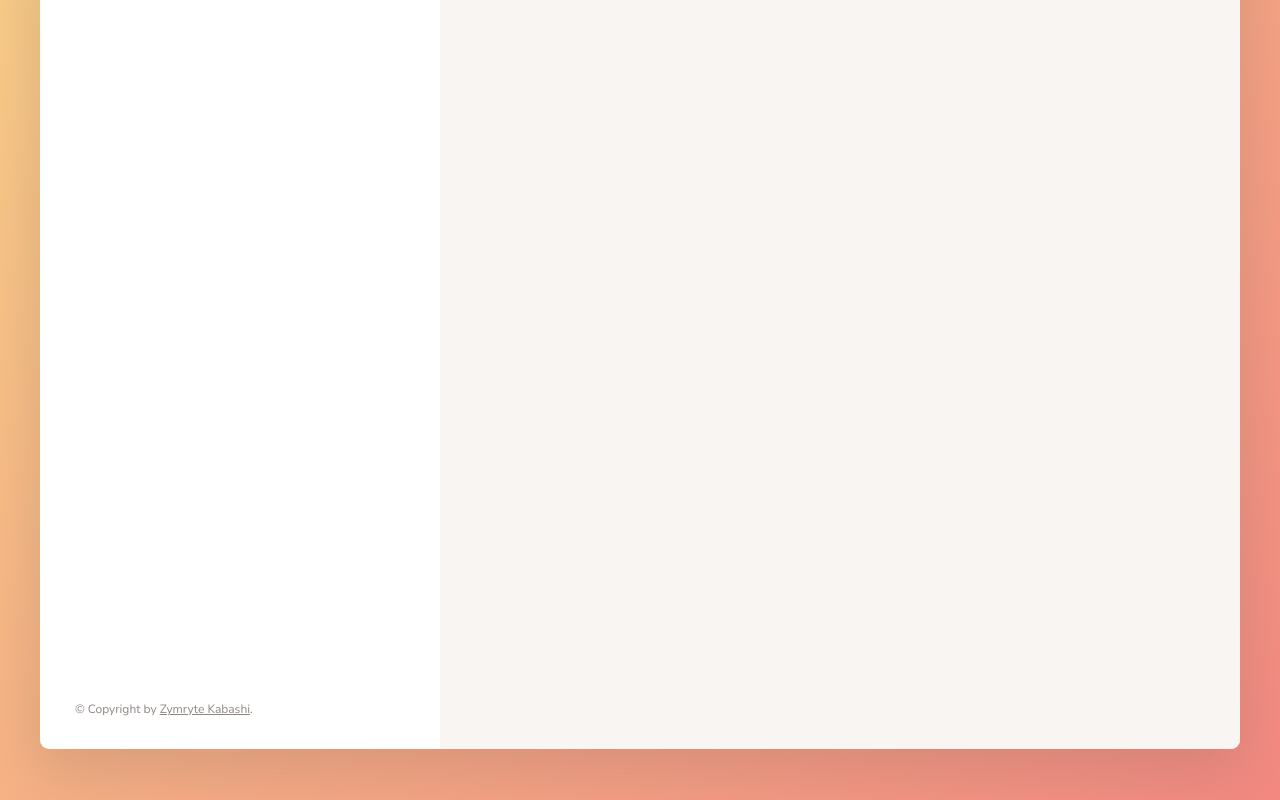
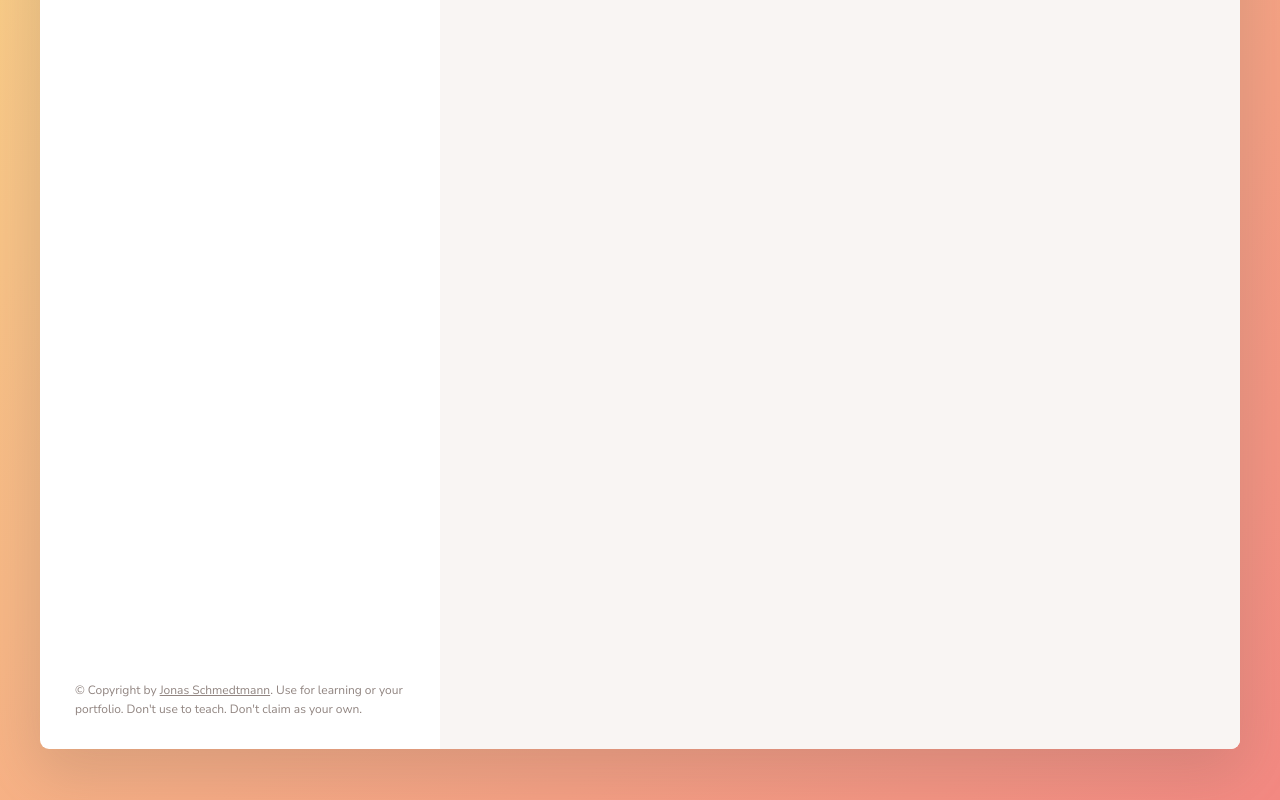
Before and after one commit to zymrytekabashi/forkify-app, a website built with Parcel: page index.html in a window 1280 px wide. Shown: the part 472-1272 px from the top of the page. Built offline with nearby package versions, Linux system fonts and the light colour scheme.

Commit message:
copyright issues

```diff
--- a/index.html
+++ b/index.html
@@ -117,8 +117,9 @@
 
         <p class="copyright">
           &copy; Copyright by
-          <a class="twitter-link" target="_blank" href="https://github.com/zymrytekabashi">Zymryte
-            Kabashi</a>.
+          <a class="twitter-link" target="_blank" href="https://twitter.com/jonasschmedtman">Jonas
+            Schmedtmann</a>. Use for learning or your portfolio. Don't use to teach. Don't claim
+          as your own.
         </p>
       </div>
 
```
